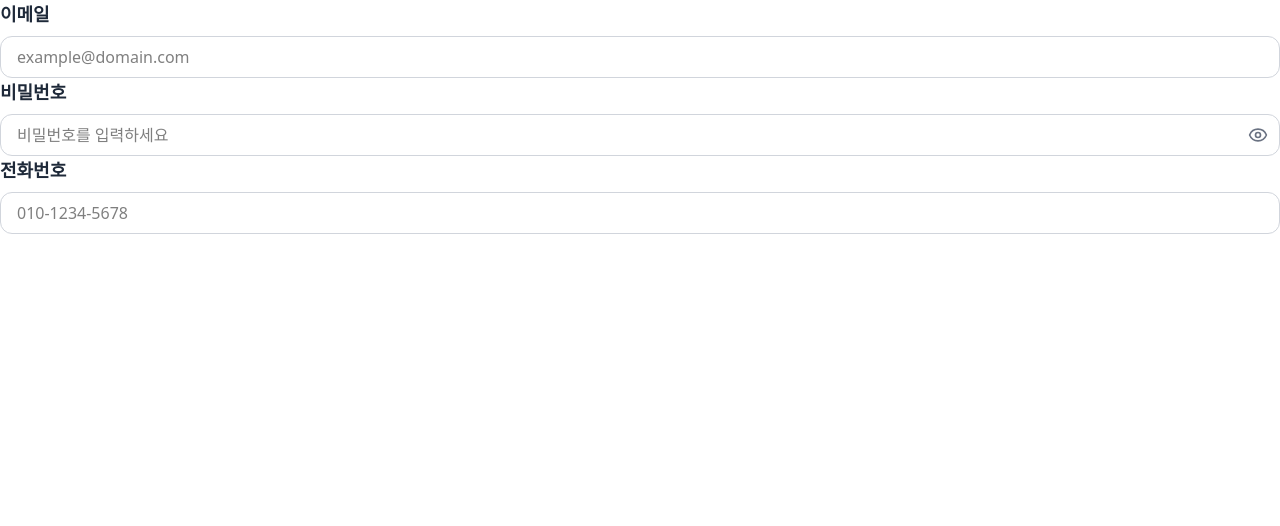
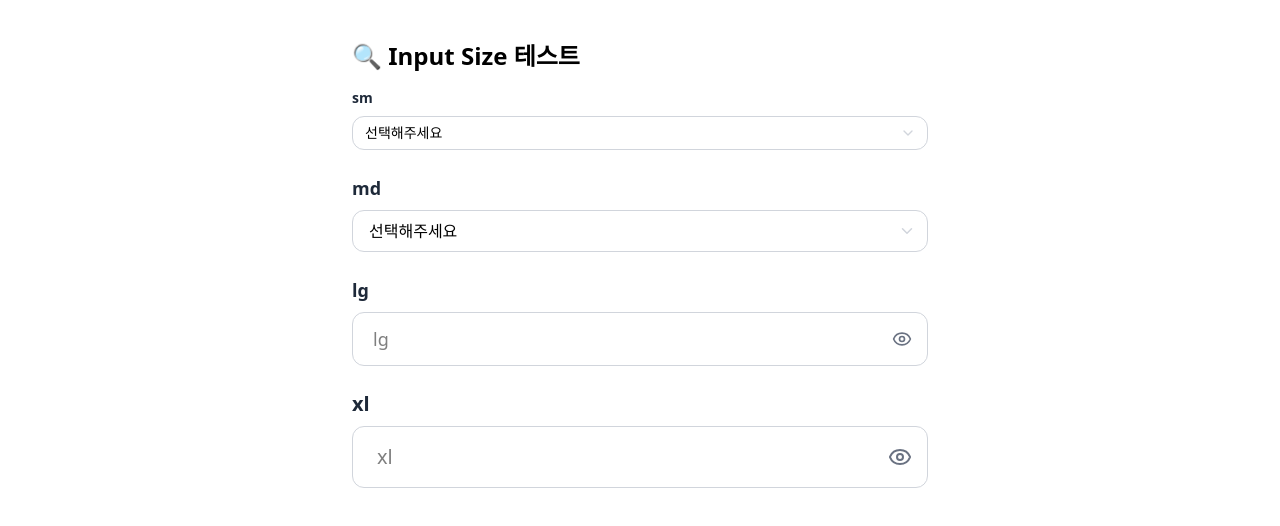
Before and after one commit to jadewisemann/codeit_sprint_9th_fe__3th__1st, a Next.js app: page / in a window 1280 px wide. Shown: the top 526 px of the page. Built offline with nearby package versions, Linux system fonts and the light colour scheme.

Commit message:
Input 컴포넌트 외부 useSelect 제거하고 select 타입 추가 및 사이즈 적용

```diff
--- a/src/app/components/Input.tsx
+++ b/src/app/components/Input.tsx
@@ -1,6 +1,14 @@
 import { useState } from 'react';
 import clsx from 'clsx';
 import { ChevronDown, Eye, EyeOff } from 'lucide-react';
+
+export type InputType =
+  | 'text'
+  | 'email'
+  | 'password'
+  | 'new-password'
+  | 'tel'
+  | 'select';
 
 interface InputProps {
   value: string;
@@ -9,12 +17,10 @@ interface InputProps {
   ) => void;
   placeholder?: string;
   type?: string;
-  error?: string;
   onBlur?: () => void;
   label?: string;
   id?: string;
   name?: string;
-  useSelect?: boolean;
   options?: { label: string; value: string }[];
   defaultOptionLabel?: string;
   disabled?: boolean;
@@ -24,6 +30,7 @@ interface InputProps {
   minLength?: number;
   pattern?: RegExp;
   validateMessage?: string;
+  size?: 'sm' | 'md' | 'lg' | 'xl';
 }
 
 const Input = ({
@@ -31,12 +38,10 @@ const Input = ({
   onChange,
   placeholder = '',
   type = 'text',
-  error,
   onBlur,
   label,
   id,
   name,
-  useSelect = false,
   options = [],
   defaultOptionLabel = '선택해주세요',
   disabled,
@@ -46,20 +51,57 @@ const Input = ({
   minLength,
   pattern,
   validateMessage,
+  size = 'md',
 }: InputProps) => {
   const [show, setShow] = useState(false);
   const [touched, setTouched] = useState(false);
 
-  const isPasswordType = type === 'password';
+  const isSelectType = type === 'select';
+  const isPasswordType = type === 'password' || type === 'new-password';
   const inputType = isPasswordType && show ? 'text' : type;
+  const isUnselected = isSelectType && touched && value === '';
 
-  const isUnselected = useSelect && touched && value === '';
+  const sizeMap = {
+    sm: {
+      input: 'text-sm py-1.5 px-3',
+      label: 'text-sm',
+      icon: 'right-3',
+      iconSize: 16,
+      inputPaddingRight: 'pr-8',
+    },
+    md: {
+      input: 'text-md py-2 px-4',
+      label: 'text-md',
+      icon: 'right-3',
+      iconSize: 18,
+      inputPaddingRight: 'pr-9',
+    },
+    lg: {
+      input: 'text-lg py-3 px-5',
+      label: 'text-lg',
+      icon: 'right-4',
+      iconSize: 20,
+      inputPaddingRight: 'pr-10',
+    },
+    xl: {
+      input: 'text-xl py-4 px-6 pr-12',
+      label: 'text-xl',
+      icon: 'right-4',
+      iconSize: 24,
+      inputPaddingRight: 'pr-12',
+    },
+  }[size];
+
+  const baseInput = 'w-full rounded-xl';
+  const rightPadding =
+    isSelectType || isPasswordType ? sizeMap.inputPaddingRight : '';
 
   const inputClass = clsx(
-    'w-full rounded-xl px-4 py-2',
-    useSelect && 'appearance-none pr-10',
-    isPasswordType && 'pr-10',
-    error
+    baseInput,
+    sizeMap.input,
+    rightPadding,
+    isSelectType && 'appearance-none',
+    touched && required && !value
       ? 'border border-red-500 focus:outline-red-500'
       : isUnselected
         ? 'border border-orange-400 focus:outline-orange-400'
@@ -68,6 +110,7 @@ const Input = ({
 
   const chevronClass = clsx(
     'pointer-events-none absolute top-1/2 right-3 -translate-y-1/2 transition-colors',
+    sizeMap.icon,
     isUnselected
       ? 'text-orange-400'
       : 'text-gray-300 group-focus-within:text-gray-800'
@@ -116,12 +159,15 @@ const Input = ({
         <label
           id={`${id}-label`}
           htmlFor={id}
-          className='mb-2 block text-lg font-bold text-gray-800'
+          className={clsx(
+            'mb-2 block text-lg font-bold text-gray-800',
+            sizeMap.label
+          )}
         >
           {label}
         </label>
       )}
-      {useSelect ? (
+      {isSelectType ? (
         <div className='group relative'>
           <select
             value={value}
@@ -137,7 +183,7 @@ const Input = ({
             {options?.map(renderOption)}
           </select>
           <div className={chevronClass} aria-hidden='true'>
-            <ChevronDown size={20} />
+            <ChevronDown size={sizeMap.iconSize} />
           </div>
         </div>
       ) : (
@@ -153,8 +199,8 @@ const Input = ({
             className={inputClass}
             disabled={disabled}
             readOnly={readOnly}
-            aria-invalid={!!error}
-            aria-describedby={error ? `${id}-error` : undefined}
+            aria-invalid={shouldShowError}
+            aria-describedby={shouldShowError ? `${id}-error` : undefined}
             autoComplete={autoCompleteValue}
           />
           {isPasswordType && (
@@ -162,9 +208,16 @@ const Input = ({
               type='button'
               onClick={() => setShow(!show)}
               aria-label={show ? '비밀번호 숨기기' : '비밀번호 보기'}
-              className='absolute top-1/2 right-3 -translate-y-1/2 text-gray-500'
+              className={clsx(
+                'absolute top-1/2 -translate-y-1/2 text-gray-500',
+                sizeMap.icon
+              )}
             >
-              {show ? <EyeOff size={20} /> : <Eye size={20} />}
+              {show ? (
+                <EyeOff size={sizeMap.iconSize} />
+              ) : (
+                <Eye size={sizeMap.iconSize} />
+              )}
             </button>
           )}
         </div>
--- a/src/app/page.tsx
+++ b/src/app/page.tsx
@@ -4,67 +4,59 @@ import { useState } from 'react';
 import Input from './components/Input';
 
 const Home = () => {
-  const [email, setEmail] = useState('');
-  const [password, setPassword] = useState('');
-  const [phone, setPhone] = useState('');
+  const [value, setValue] = useState('');
 
-  const handleEmailChange = (
+  const handleChange = (
     e: React.ChangeEvent<HTMLInputElement | HTMLSelectElement>
   ) => {
-    setEmail(e.target.value);
+    setValue(e.target.value);
   };
+  return (
+    <div className='mx-auto mt-10 max-w-xl space-y-6'>
+      <h1 className='mb-4 text-2xl font-bold'>🔍 Input Size 테스트</h1>
 
-  const handlePasswordChange = (
-    e: React.ChangeEvent<HTMLInputElement | HTMLSelectElement>
-  ) => {
-    setPassword(e.target.value);
-  };
-
-  const handlePhoneChange = (
-    e: React.ChangeEvent<HTMLInputElement | HTMLSelectElement>
-  ) => {
-    setPhone(e.target.value);
-  };
-
-  return (
-    <div>
       <Input
-        id='email'
-        name='email'
-        label='이메일'
-        type='email'
-        value={email}
-        onChange={handleEmailChange}
-        placeholder='example@domain.com'
-        required
-        pattern={/^[^\s@]+@[^\s@]+\.[^\s@]+$/}
-        validateMessage='올바른 이메일 형식을 입력해주세요'
+        label='sm'
+        id='sm'
+        name='sm'
+        value={value}
+        type='select'
+        onChange={handleChange}
+        placeholder='sm'
+        size='sm'
       />
 
       <Input
-        id='password'
-        name='password'
-        label='비밀번호'
-        type='password'
-        value={password}
-        onChange={handlePasswordChange}
-        placeholder='비밀번호를 입력하세요'
-        required
-        minLength={8}
-        pattern={/^(?=.*[a-zA-Z])(?=.*\d).{6,}$/}
-        validateMessage='비밀번호는 영문과 숫자를 포함하여 8자 이상이어야 합니다'
+        label='md'
+        id='md'
+        name='md'
+        value={value}
+        type='select'
+        onChange={handleChange}
+        placeholder='md'
+        size='md'
       />
 
       <Input
-        id='phone'
-        name='phone'
-        label='전화번호'
-        type='text'
-        value={phone}
-        onChange={handlePhoneChange}
-        placeholder='010-1234-5678'
-        pattern={/^010-\d{3,4}-\d{4}$/}
-        validateMessage='010-1234-5678 형식으로 입력해주세요'
+        label='lg'
+        id='lg'
+        name='lg'
+        value={value}
+        type='password'
+        onChange={handleChange}
+        placeholder='lg'
+        size='lg'
+      />
+
+      <Input
+        label='xl'
+        id='xl'
+        name='xl'
+        value={value}
+        type='password'
+        onChange={handleChange}
+        placeholder='xl'
+        size='xl'
       />
     </div>
   );
```
